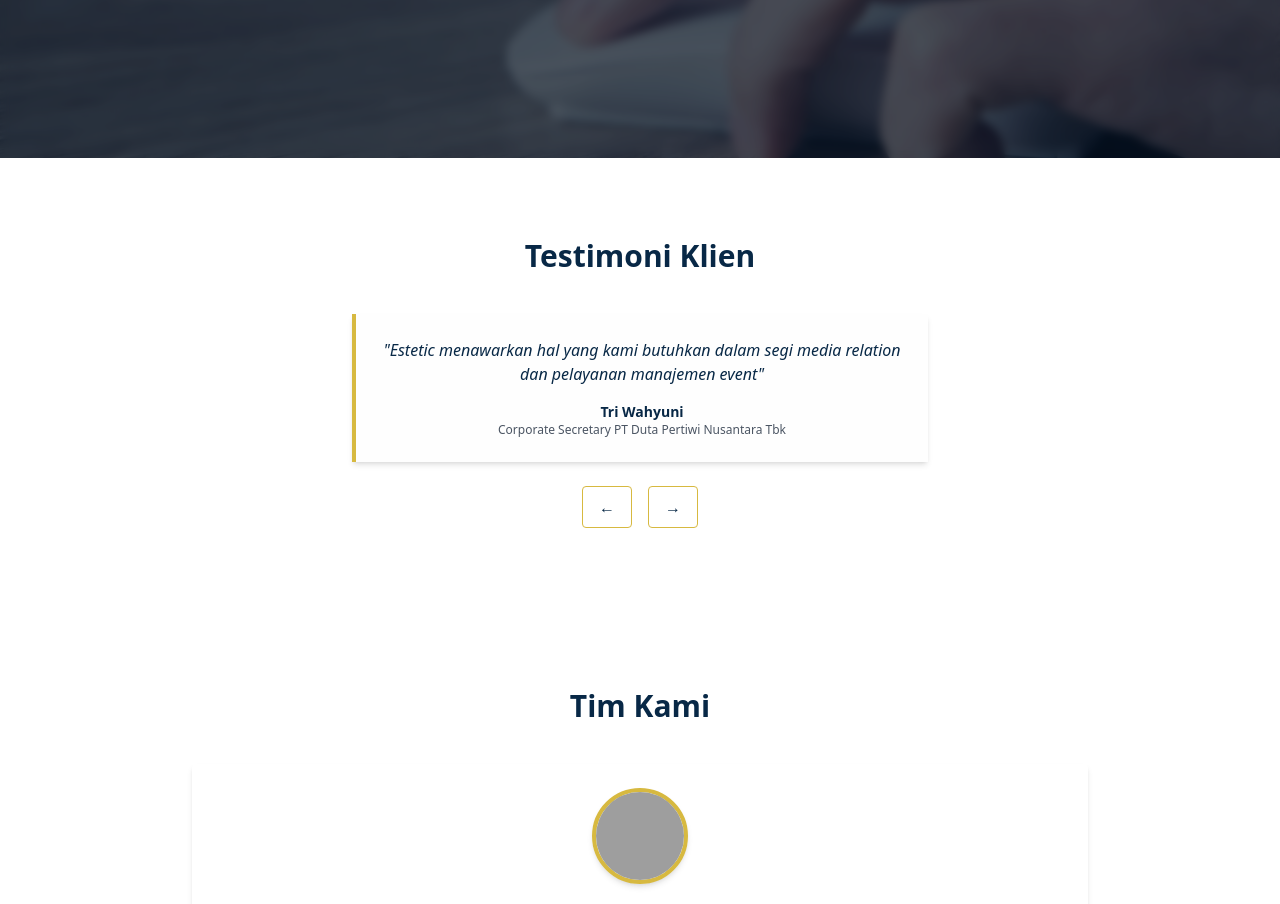
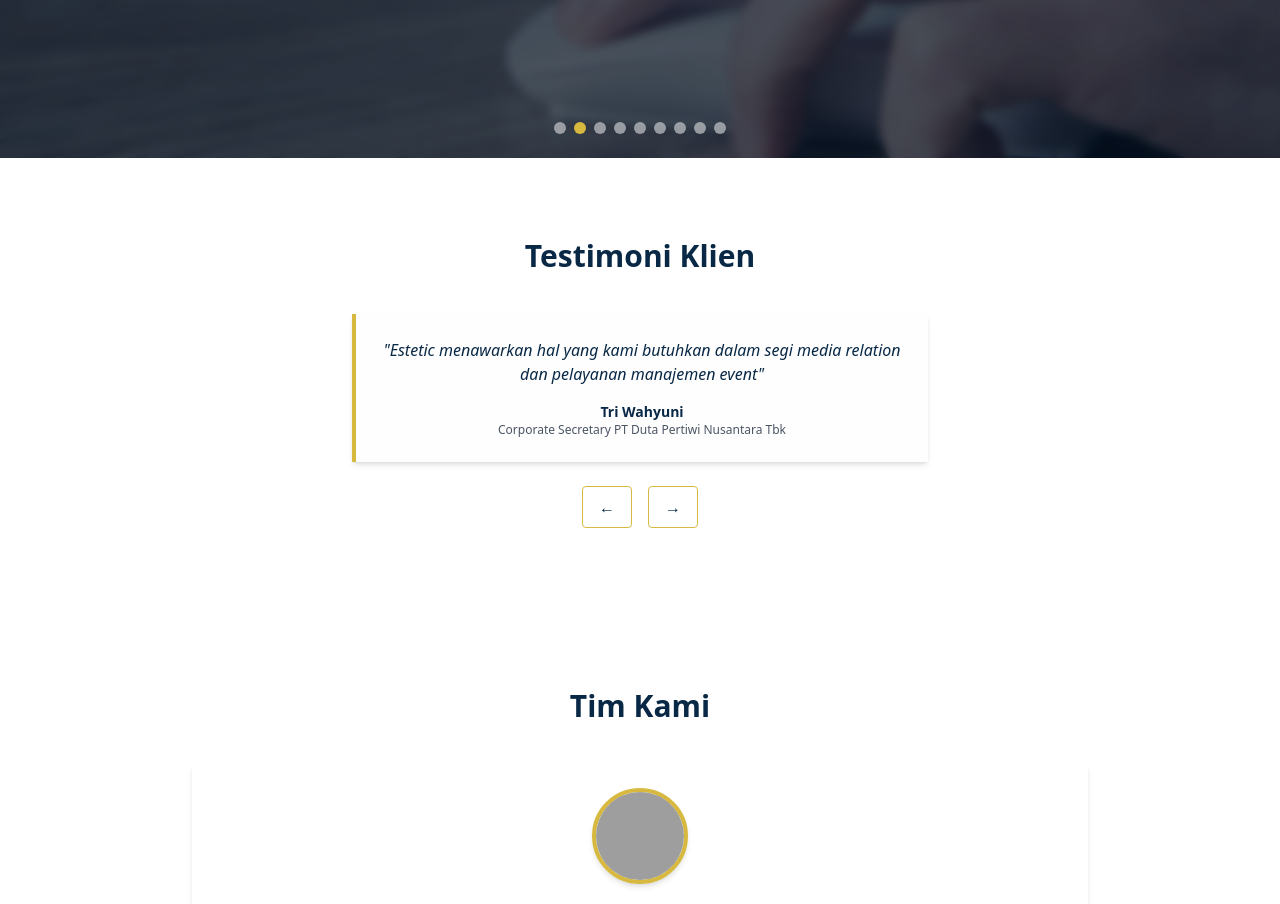
Before and after one commit to ProfAdri90/estetic-dinamis, a Next.js app: page / in a window 1280 px wide. Shown: the part 2920-3824 px from the top of the page. Built offline with nearby package versions, Linux system fonts and the light colour scheme; grey boxes are pictures that could not be loaded.

Commit message:
Update index.js

```diff
--- a/pages/index.js
+++ b/pages/index.js
@@ -566,7 +566,7 @@ useEffect(() => {
     ))}
   </div>
 </section>
- <section id="sukses" className="relative w-full h-screen overflow-hidden">
+<section id="sukses" className="relative w-full h-screen overflow-hidden">
   {/* Background Image Crossfade */}
   <AnimatePresence mode="wait">
     <motion.div
@@ -582,7 +582,7 @@ useEffect(() => {
     />
   </AnimatePresence>
 
-  {/* Overlay Content */}
+  {/* Overlay Text Content */}
   <div className="relative z-10 flex flex-col justify-center items-center text-center h-full px-6 backdrop-blur-sm bg-black/40 text-white">
     <AnimatePresence mode="wait">
       <motion.div
@@ -609,7 +609,21 @@ useEffect(() => {
       </motion.div>
     </AnimatePresence>
   </div>
+
+  {/* Dot Navigation */}
+  <div className="absolute bottom-6 w-full flex justify-center gap-2 z-50">
+    {successStories.map((_, i) => (
+      <button
+        key={i}
+        className={`w-3 h-3 rounded-full ${
+          i === activeIndex ? "bg-[#d7b940]" : "bg-white/50"
+        } transition`}
+        onClick={() => setActiveIndex(i)}
+      />
+    ))}
+  </div>
 </section>
+
 
     <section id="testimoni" className="scroll-mt-[180px] bg-white text-[#082846] text-center py-20 px-8">
   <h3 className="text-3xl font-bold mb-10">
```
